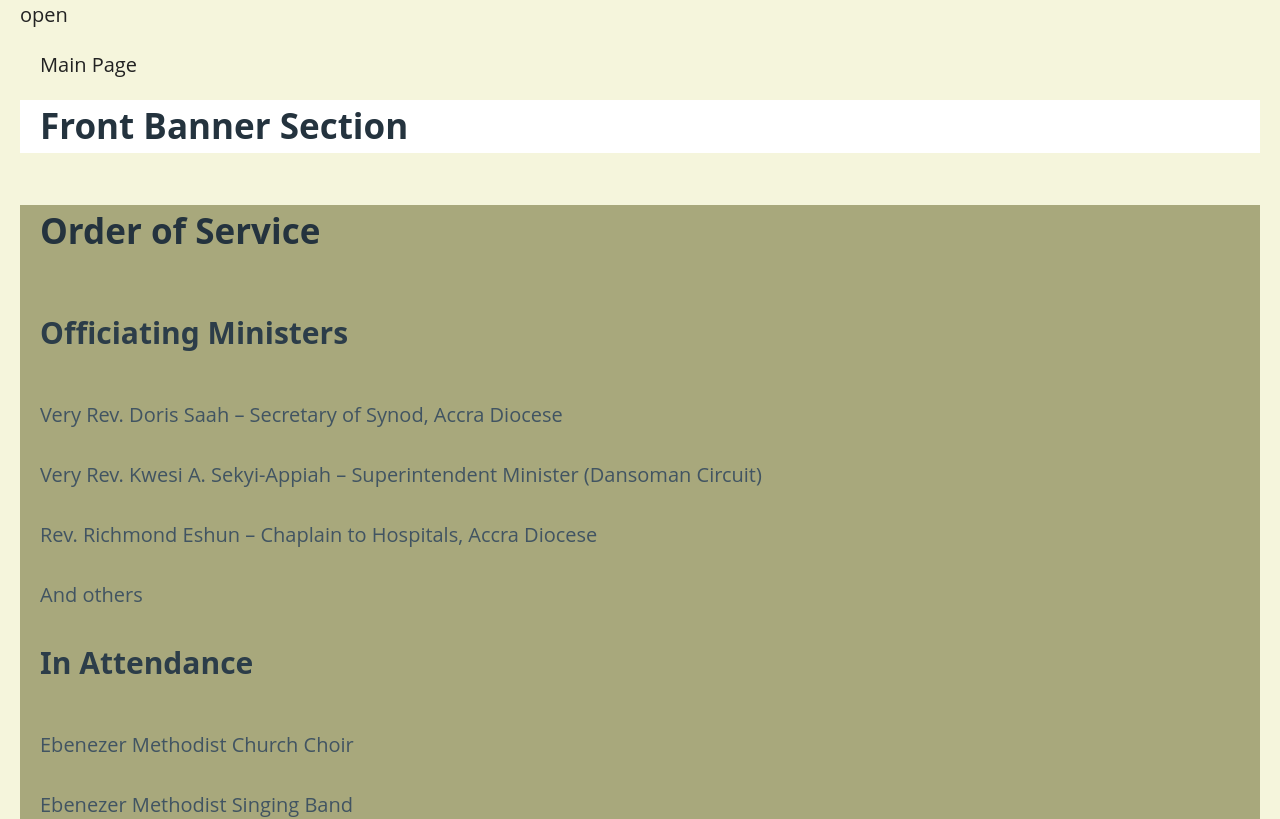
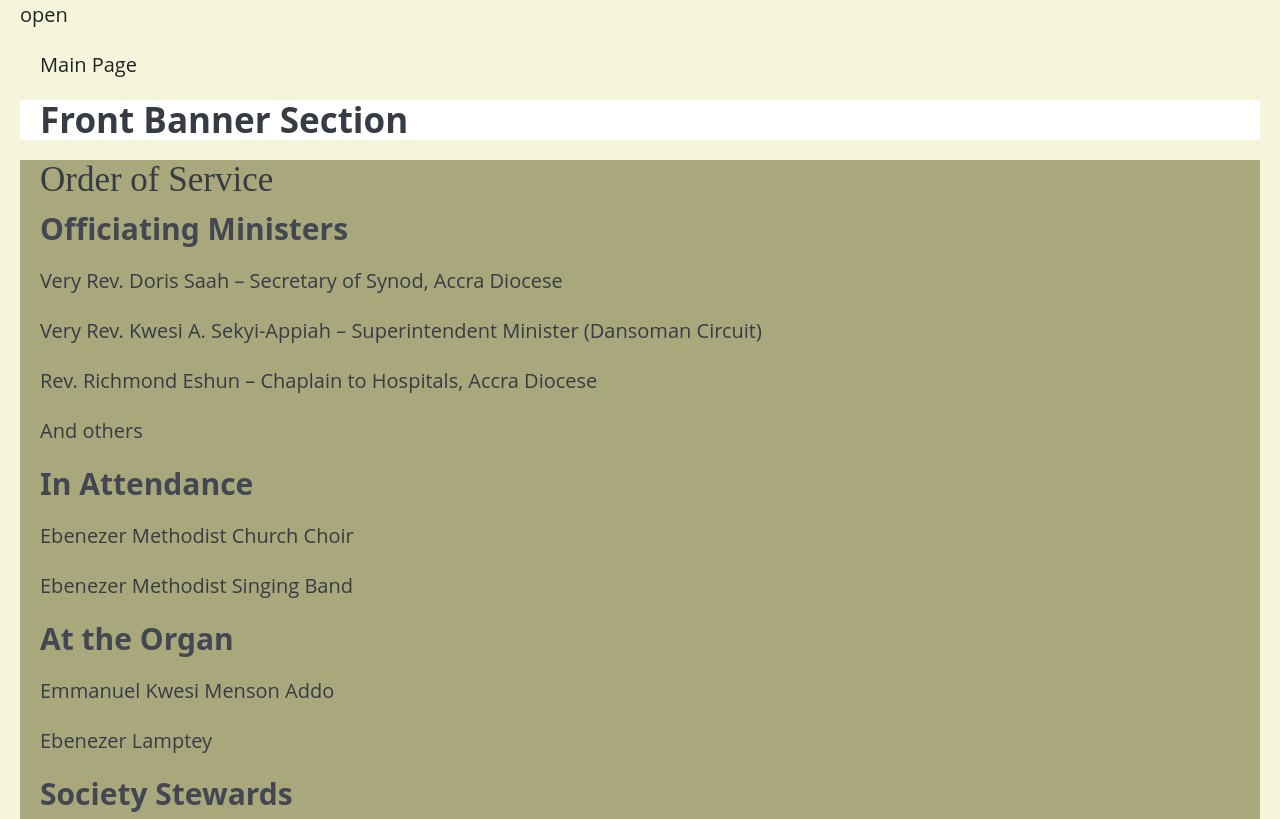
Before and after one commit to sambuahin/Omillie, an Angular app: page / in a window 1280 px wide. Shown: the top 819 px of the page. Built offline with nearby package versions, Linux system fonts and the light colour scheme.

Commit message:
updated dependencies

```diff
--- a/angular.json
+++ b/angular.json
@@ -26,6 +26,7 @@
               }
             ],
             "styles": [
+              "node_modules/@picocss/pico/css/pico.min.css",
               "src/styles.css"
             ],
             "server": "src/main.server.ts",
--- a/package.json
+++ b/package.json
@@ -33,6 +33,7 @@
     "@angular/router": "^21.1.0",
     "@angular/ssr": "^21.1.3",
     "@picocss/pico": "^2.1.1",
+    "@tailwindplus/elements": "^1.0.22",
     "express": "^5.1.0",
     "rxjs": "~7.8.0",
     "tslib": "^2.3.0"
@@ -41,10 +42,12 @@
     "@angular/build": "^21.1.3",
     "@angular/cli": "^21.1.3",
     "@angular/compiler-cli": "^21.1.0",
+    "@tailwindcss/postcss": "^4.1.12",
     "@types/express": "^5.0.1",
     "@types/node": "^20.17.19",
     "jsdom": "^27.1.0",
     "postcss": "^8.5.3",
+    "tailwindcss": "^4.1.12",
     "typescript": "~5.9.2",
     "vitest": "^4.0.8"
   }
--- a/src/styles.css
+++ b/src/styles.css
@@ -1,4 +1,3 @@
 /* You can add global styles to this file, and also import other style files */
-@import "tailwindcss";
 
 body{font-family: "Open Sans", Arial, sans-serif;color:#222;background:#F7F4EE;margin:0}
```
Also changed, not shown: 1 other file (tests, documents, lock files or other folders).
